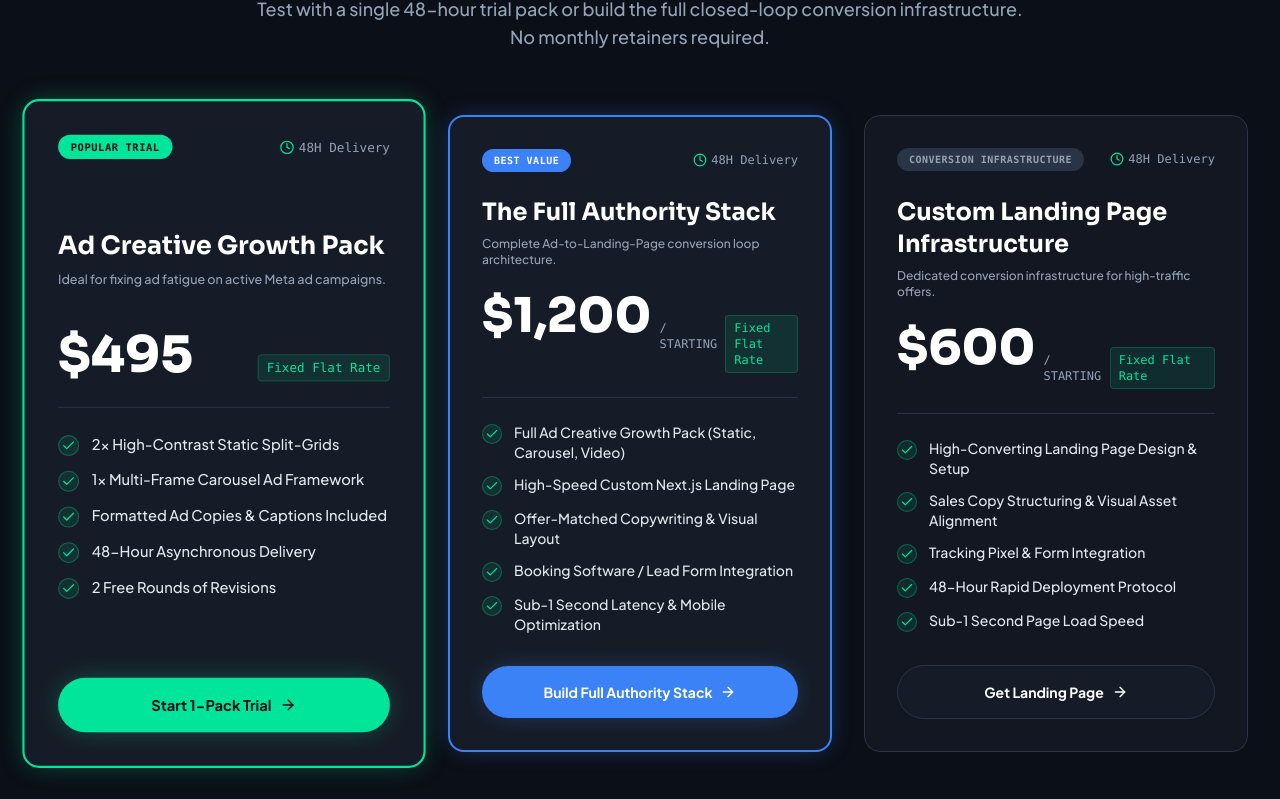
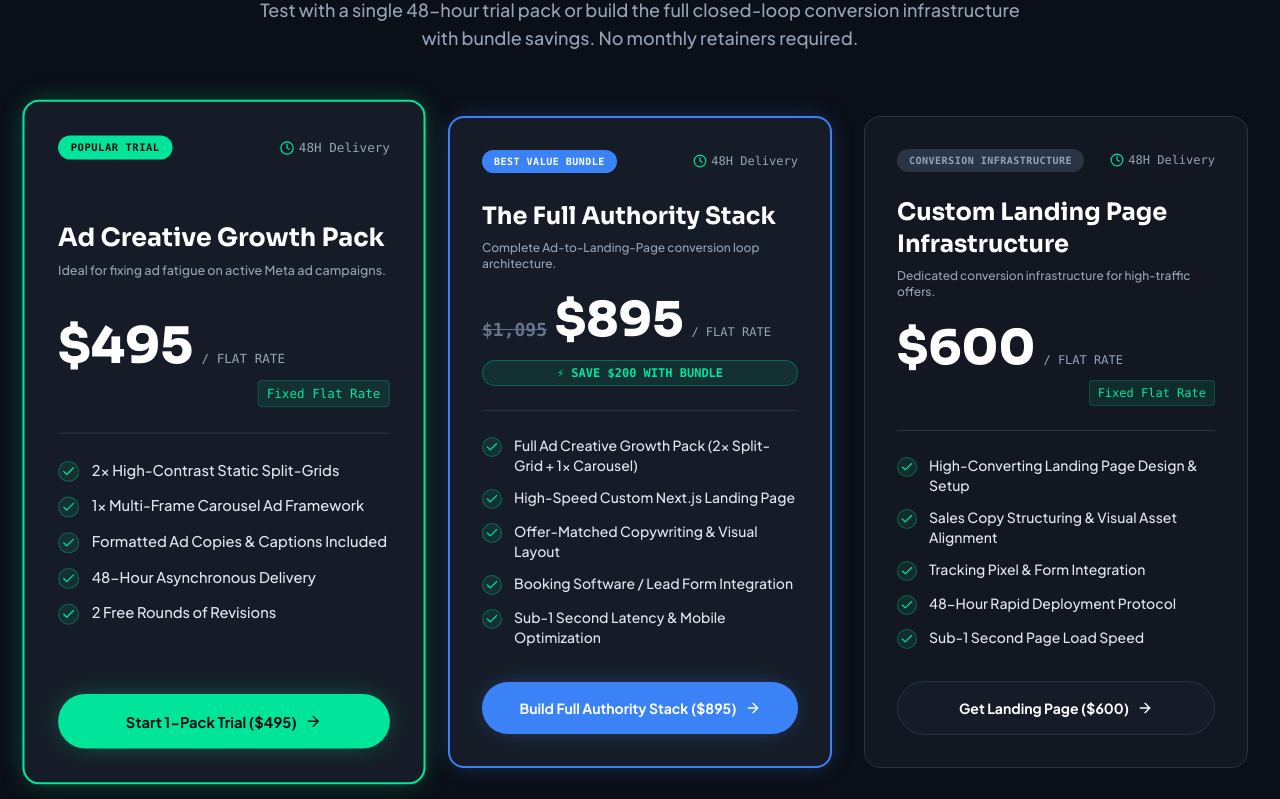
Before and after one commit to StackCuts/Agency, a React (Vite) app: page / in a window 1280 px wide. Shown: the part 9630-10429 px from the top of the page. Built offline with nearby package versions, Linux system fonts and the light colour scheme.

Commit message:
Update PricingSection anchoring logic to  with strikethrough ,095 and SAVE  WITH BUNDLE badge

```diff
--- a/src/components/PricingSection.jsx
+++ b/src/components/PricingSection.jsx
@@ -7,6 +7,8 @@ export default function PricingSection({ onOpenModal }) {
       id: 'growth-pack',
       title: 'Ad Creative Growth Pack',
       price: '$495',
+      originalPrice: null,
+      priceSuffix: 'Flat Rate',
       badge: 'POPULAR TRIAL',
       isPopular: true,
       subtext: 'Ideal for fixing ad fatigue on active Meta ad campaigns.',
@@ -17,33 +19,36 @@ export default function PricingSection({ onOpenModal }) {
         '48-Hour Asynchronous Delivery',
         '2 Free Rounds of Revisions'
       ],
-      ctaText: 'Start 1-Pack Trial',
+      ctaText: 'Start 1-Pack Trial ($495)',
       ctaStyle: 'bg-[#00E599] text-[#0B0F17] hover:bg-[#00E599]/90 shadow-mint-glow'
     },
     {
       id: 'full-stack',
       title: 'The Full Authority Stack',
-      price: '$1,200',
-      priceSuffix: 'Starting',
-      badge: 'BEST VALUE',
+      price: '$895',
+      originalPrice: '$1,095',
+      savingsBadge: '⚡ SAVE $200 WITH BUNDLE',
+      priceSuffix: 'Flat Rate',
+      badge: 'BEST VALUE BUNDLE',
       isPopular: false,
       isBestValue: true,
       subtext: 'Complete Ad-to-Landing-Page conversion loop architecture.',
       bullets: [
-        'Full Ad Creative Growth Pack (Static, Carousel, Video)',
+        'Full Ad Creative Growth Pack (2x Split-Grid + 1x Carousel)',
         'High-Speed Custom Next.js Landing Page',
         'Offer-Matched Copywriting & Visual Layout',
         'Booking Software / Lead Form Integration',
         'Sub-1 Second Latency & Mobile Optimization'
       ],
-      ctaText: 'Build Full Authority Stack',
+      ctaText: 'Build Full Authority Stack ($895)',
       ctaStyle: 'bg-[#3B82F6] text-white hover:bg-[#3B82F6]/90 shadow-blue-glow'
     },
     {
       id: 'landing-page',
       title: 'Custom Landing Page Infrastructure',
       price: '$600',
-      priceSuffix: 'Starting',
+      originalPrice: null,
+      priceSuffix: 'Flat Rate',
       badge: 'CONVERSION INFRASTRUCTURE',
       isPopular: false,
       subtext: 'Dedicated conversion infrastructure for high-traffic offers.',
@@ -54,13 +59,13 @@ export default function PricingSection({ onOpenModal }) {
         '48-Hour Rapid Deployment Protocol',
         'Sub-1 Second Page Load Speed'
       ],
-      ctaText: 'Get Landing Page',
+      ctaText: 'Get Landing Page ($600)',
       ctaStyle: 'bg-[#161C27] border border-[#2A3447] text-white hover:border-[#00E599]'
     }
   ];
 
   return (
-    <section id="packages" className="py-24 bg-[#0B0F17] relative">
+    <section id="packages" className="py-24 bg-[#0B0F17] relative border-t border-[#2A3447]/50">
       <div className="max-w-7xl mx-auto px-4 sm:px-6 lg:px-8">
 
         {/* Section Header */}
@@ -74,7 +79,7 @@ export default function PricingSection({ onOpenModal }) {
             <span className="text-[#00E599]">Zero Long-Term Contracts.</span>
           </h2>
           <p className="text-base sm:text-lg text-[#94A3B8]">
-            Test with a single 48-hour trial pack or build the full closed-loop conversion infrastructure. No monthly retainers required.
+            Test with a single 48-hour trial pack or build the full closed-loop conversion infrastructure with bundle savings. No monthly retainers required.
           </p>
         </div>
 
@@ -116,7 +121,12 @@ export default function PricingSection({ onOpenModal }) {
                 </p>
 
                 {/* Price Display */}
-                <div className="my-6 pb-6 border-b border-[#2A3447] flex items-baseline gap-2">
+                <div className="my-6 pb-6 border-b border-[#2A3447] flex flex-wrap items-baseline gap-2">
+                  {pkg.originalPrice && (
+                    <span className="text-lg font-mono text-slate-500 line-through font-bold">
+                      {pkg.originalPrice}
+                    </span>
+                  )}
                   <span className="text-4xl sm:text-5xl font-display font-extrabold text-white">
                     {pkg.price}
                   </span>
@@ -125,9 +135,16 @@ export default function PricingSection({ onOpenModal }) {
                       / {pkg.priceSuffix}
                     </span>
                   )}
-                  <span className="text-xs text-[#00E599] font-mono ml-auto bg-[#00E599]/10 px-2 py-1 rounded border border-[#00E599]/20">
-                    Fixed Flat Rate
-                  </span>
+
+                  {pkg.savingsBadge ? (
+                    <span className="w-full mt-2 text-xs text-[#00E599] font-mono bg-[#00E599]/10 px-3 py-1 rounded-full border border-[#00E599]/30 font-bold inline-block text-center">
+                      {pkg.savingsBadge}
+                    </span>
+                  ) : (
+                    <span className="text-xs text-[#00E599] font-mono ml-auto bg-[#00E599]/10 px-2 py-1 rounded border border-[#00E599]/20">
+                      Fixed Flat Rate
+                    </span>
+                  )}
                 </div>
 
                 {/* Bullet Points */}
@@ -145,7 +162,11 @@ export default function PricingSection({ onOpenModal }) {
 
               {/* Action CTA Button */}
               <button
-                onClick={() => onOpenModal(`${pkg.title} (${pkg.price})`)}
+                onClick={() => {
+                  if (onOpenModal) {
+                    onOpenModal(`${pkg.title} (${pkg.price})`);
+                  }
+                }}
                 className={`w-full py-4 rounded-full font-bold text-sm btn-shimmer transition-all flex items-center justify-center gap-2 group ${pkg.ctaStyle}`}
               >
                 <span>{pkg.ctaText}</span>
```
